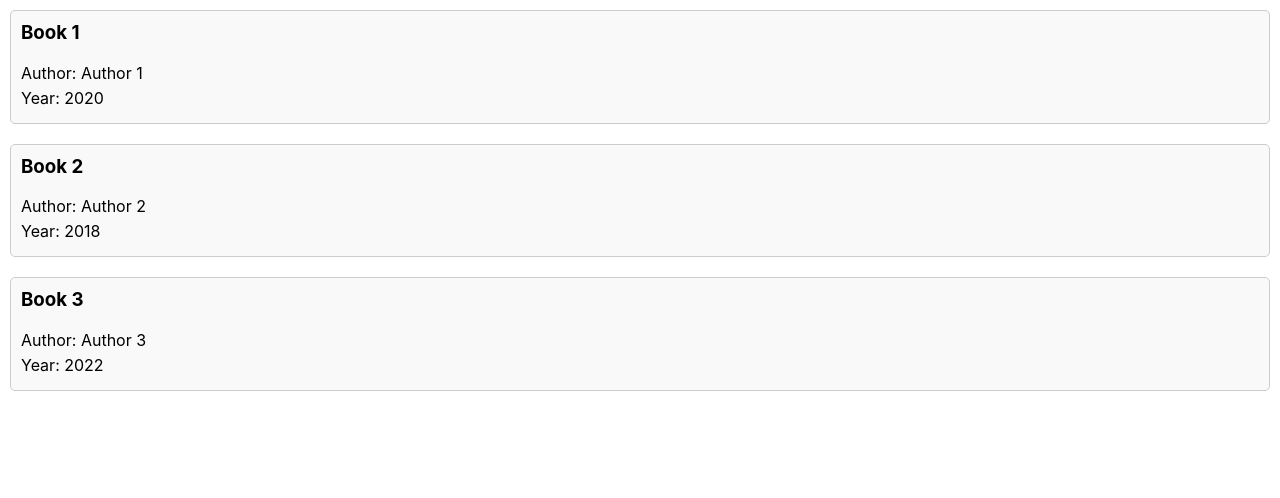
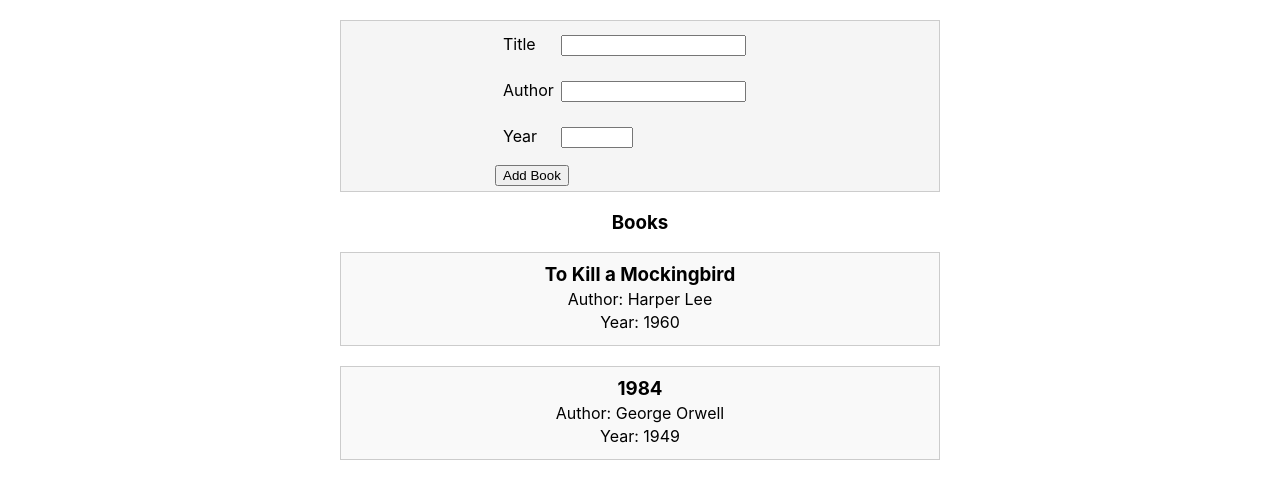
Before and after one commit to pesto-students/p11-mohammad-ravioli158, a React (Create React App) app in the folder Week-9/bookshelf/: page / in a window 1280 px wide. Shown: the top 498 px of the page. Built offline with nearby package versions, Linux system fonts and the light colour scheme.

Commit message:
Add form to add a new book

```diff
--- a/Week-9/bookshelf/src/App.css
+++ b/Week-9/bookshelf/src/App.css
@@ -1,25 +1,64 @@
+* {
+  box-sizing: border-box;
+}
+
+.App {
+  padding: 20px;
+}
+
 .book {
   border: 1px solid #ccc;
   padding: 10px;
-  margin: 10px;
-  border-radius: 5px;
   background-color: #f9f9f9;
 }
 
 .book h3 {
-  margin-top: 0;
+  margin: 0;
 }
 
 .book p {
-  margin: 5px 0;
-}
-.book-list {
-  list-style: none; /* Remove default bullets */
-  padding: 0; /* Remove default padding */
-  margin: 0; /* Remove default margin */
+  margin: 3px 0;
 }
 
-/* Additional styling for list items (optional) */
+
+@media screen and (min-width: 760px) {
+  .booklist-wrapper {
+    max-width: 600px;
+    height: auto;
+    margin: auto auto;
+  }
+
+}
+
+.book-list {
+  text-align: center;
+  list-style: none;
+  padding: 0;
+  margin: 20;
+}
+
 .book-list li {
-  margin-bottom: 20px; /* Add spacing between list items */
+  margin-bottom: 20px;
 }
+
+
+
+.bookform {
+  background-color: #f5f5f5;
+  display: flex;
+  flex-direction: column;
+  align-items: flex-start;
+  border: 1px solid #ccc;
+}
+
+.form-group {
+  width: 300px;
+  padding: 5px;
+  margin: auto;
+}
+
+.bookform label {
+  display: inline-block;
+  width: 50px;
+  margin: 8px;
+}
--- /dev/null
+++ b/Week-9/bookshelf/src/components/AddBookForm.js
@@ -0,0 +1,50 @@
+import React from "react";
+
+const AddBookForm = ({ handleAddBook }) => {
+  const currentYear = new Date().getFullYear();
+  const onFormSubmit = (event) => {
+    event.preventDefault();
+
+    const title = event.target.title.value;
+    const author = event.target.author.value;
+    const year = event.target.year.value;
+
+    handleAddBook({
+      title,
+      author,
+      year,
+    });
+    // Reset the form
+    event.target.reset();
+  };
+
+  return (
+    <div className="bookformwrapper">
+      <form className="bookform" onSubmit={onFormSubmit}>
+        <div className="form-group">
+          <label htmlFor="title">Title</label>
+          <input name="title" type="text" required={true} />
+        </div>
+        <div className="form-group">
+          <label htmlFor="author">Author</label>
+          <input name="author" type="text" required={true} />
+        </div>
+        <div className="form-group">
+          <label htmlFor="year">Year</label>
+          <input
+            name="year"
+            type="number"
+            min="1000"
+            max={currentYear}
+            step="1"
+          />
+        </div>
+        <div className="form-group">
+          <input type="submit" value="Add Book" />
+        </div>
+      </form>
+    </div>
+  );
+};
+
+export default AddBookForm;
--- a/Week-9/bookshelf/src/components/BookList.js
+++ b/Week-9/bookshelf/src/components/BookList.js
@@ -1,5 +1,6 @@
 import React, { Component } from "react";
 import { Book } from "./Book";
+import AddBookForm from "./AddBookForm";
 
 // Functional Component implementation
 // export const BookList = () => {
@@ -7,7 +8,6 @@ import { Book } from "./Book";
 //     { title: "Book 1", author: "Author 1", year: 2020 },
 //     { title: "Book 2", author: "Author 2", year: 2018 },
 //     { title: "Book 3", author: "Author 3", year: 2022 },
-//     // Add more books if you'd like
 //   ];
 //   return (
 //     <ul className="book-list">
@@ -20,24 +20,38 @@ import { Book } from "./Book";
 //   );
 // };
 
+// Implemented BookList as Class Component
+export class BookList extends Component {
+  constructor(props) {
+    super(props);
+    this.state = {
+      books: [
+        { title: "To Kill a Mockingbird", author: "Harper Lee", year: 1960 },
+        { title: "1984", author: "George Orwell", year: 1949 },
+      ],
+    };
+  }
+  render() {
+    const handleAddBook = (newBook) => {
+      this.setState((prevState) => ({
+        books: [...prevState.books, newBook],
+      }));
+    };
+    return (
+      <div className="booklist-wrapper">
+        <div className="add-form">
+          <AddBookForm handleAddBook={handleAddBook} />
+        </div>
 
-// Implemented BookList as Class Component
-export  class BookList extends Component {
-  render() {
-    const books = [
-      { title: "Book 1", author: "Author 1", year: 2020 },
-      { title: "Book 2", author: "Author 2", year: 2018 },
-      { title: "Book 3", author: "Author 3", year: 2022 },
-      // Add more books if you'd like
-    ];
-    return (
-      <ul className="book-list">
-        {books.map((book, index) => (
-          <li key={index}>
-            <Book {...book}/>
-          </li>
-        ))}
-      </ul>
+        <ul className="book-list">
+          <h3>Books</h3>
+          {this.state.books.map((book, index) => (
+            <li key={index}>
+              <Book {...book} />
+            </li>
+          ))}
+        </ul>
+      </div>
     );
   }
 }
```
